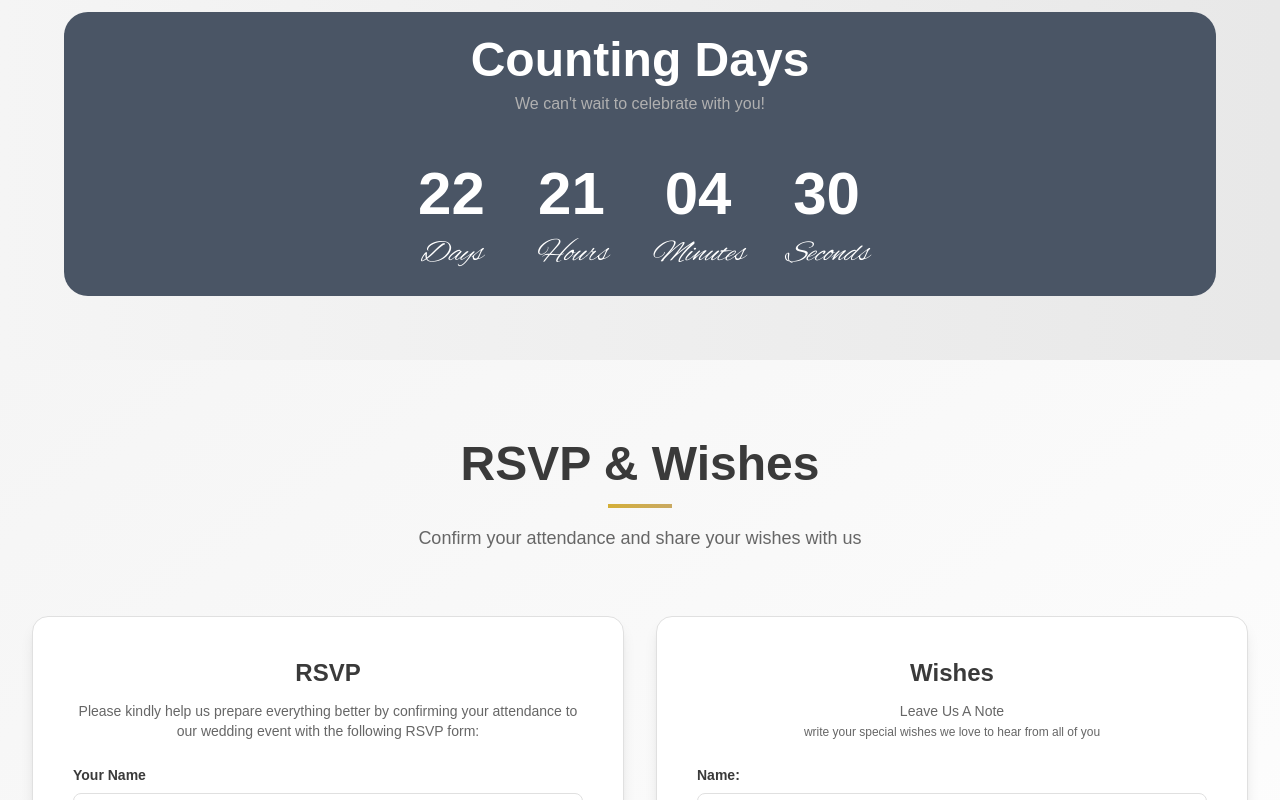
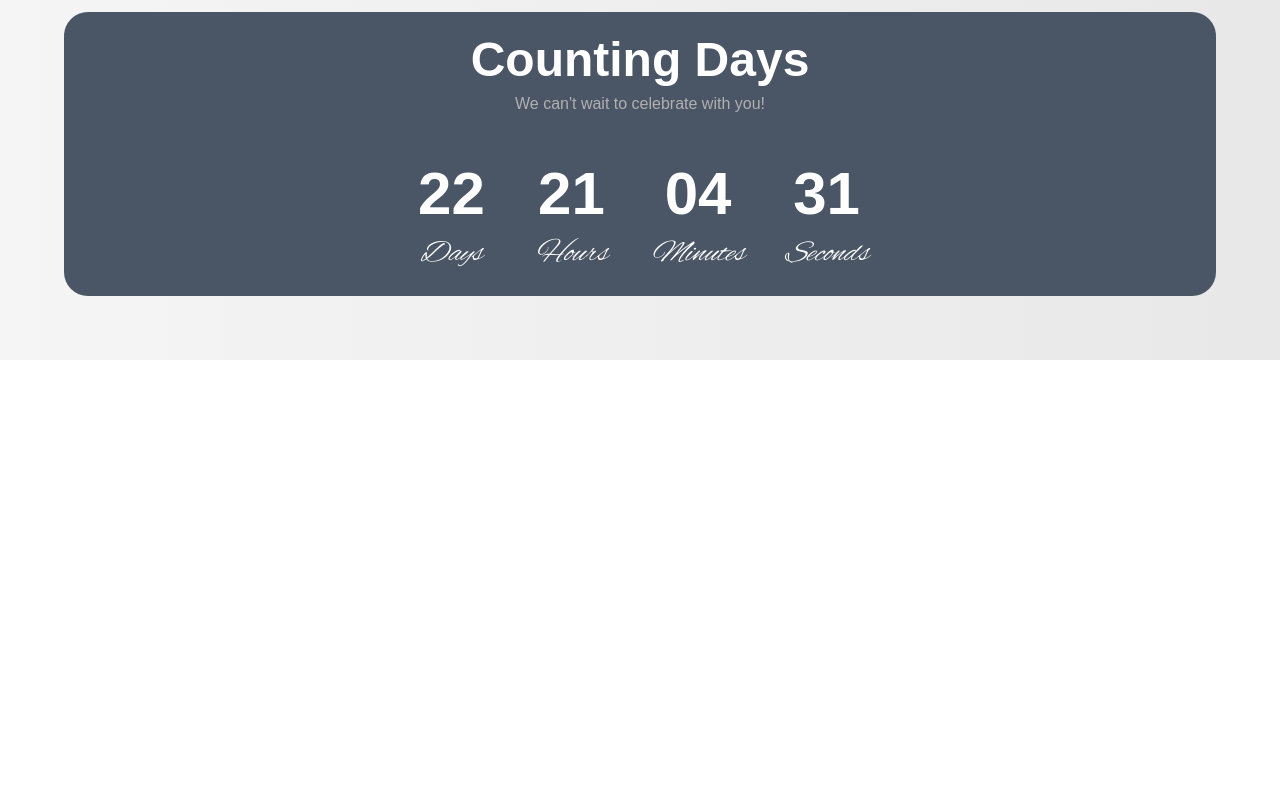
Before and after one commit to longnt115/dp-weeding, a Next.js app: page / in a window 1280 px wide. Shown: the part 2000-2800 px from the top of the page. After the commit the page ends 2360 px from the top, so only its background shows below. Built offline with nearby package versions, Linux system fonts and the light colour scheme.

Commit message:
feat: update hide component

```diff
--- a/src/app/page.tsx
+++ b/src/app/page.tsx
@@ -3,8 +3,6 @@
 import Countdown from '@/components/Countdown';
 import Hero from '@/components/Hero';
 import OurStory from '@/components/OurStory';
-import RSVPForm from '@/components/RSVPForm';
-import WeddingGifts from '@/components/WeddingGifts';
 
 export default function Home() {
   return (
@@ -14,8 +12,8 @@ export default function Home() {
       <Countdown />
       {/* <Events /> */}
       {/* <LiveStream /> */}
-      <RSVPForm />
-      <WeddingGifts />
+      {/* <RSVPForm />
+      <WeddingGifts /> */}
     </main>
   );
 }
```
